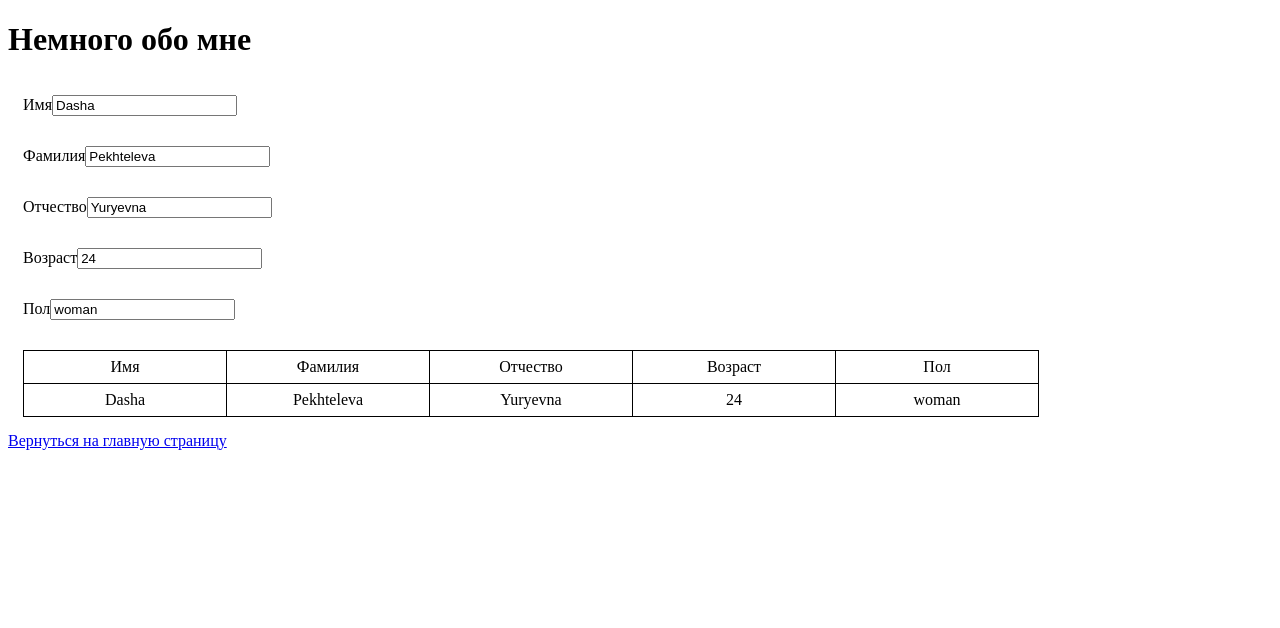
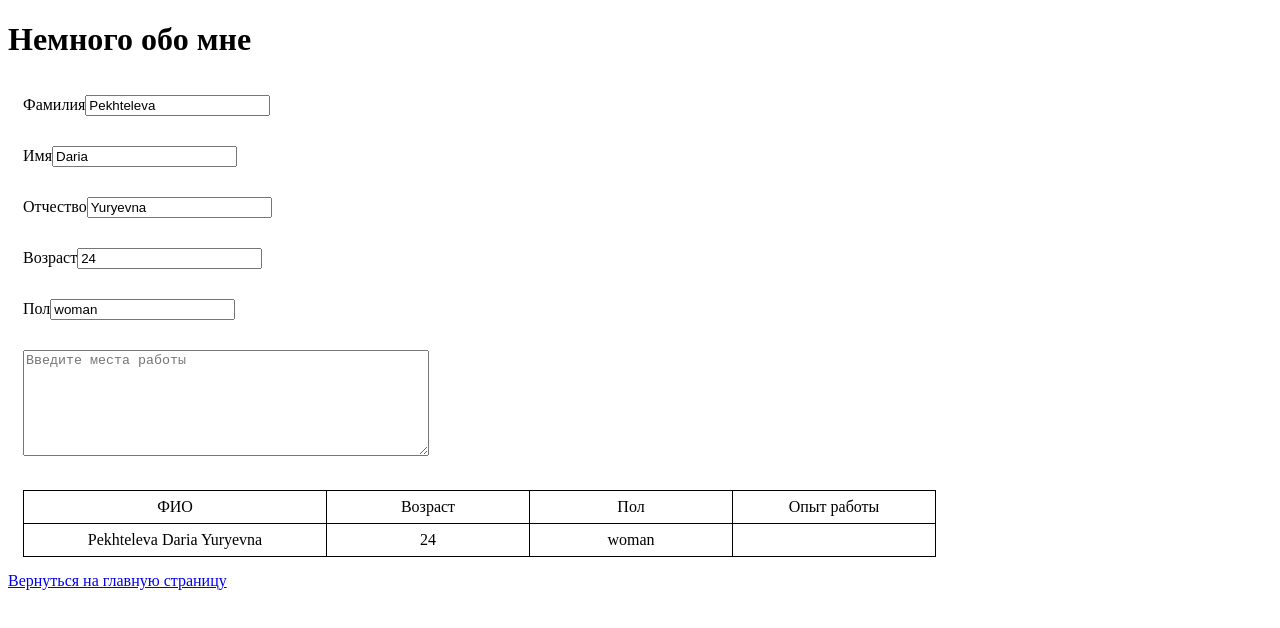
Before and after one commit to Dashazxcvbnm/project_vue, a Vue app: page /about in a window 1280 px wide. Shown: the top 628 px of the page. Built offline with nearby package versions, Linux system fonts and the light colour scheme.

Commit message:
Решение задачи с использованием вычеслительных свойств

```diff
--- a/src/views/AboutPage.vue
+++ b/src/views/AboutPage.vue
@@ -2,45 +2,62 @@
   <div>
     <h1>Немного обо мне</h1>
   <div class="percon-info-wrap">
+    <label class="percon-info">Фамилия<input v-model="person.name.surname"></label>
     <label class="percon-info">Имя<input v-model="person.name.name"></label>
-    <label class="percon-info">Фамилия<input v-model="person.name.surname"></label>
     <label class="percon-info">Отчество<input v-model="person.name.patronymic"></label>
     <label class="percon-info">Возраст<input v-model="person.age"></label>
     <label class="percon-info">Пол<input v-model="person.sex"></label>
   </div>
+  <textarea class="textarea" placeholder="Введите места работы" v-model="testWork"></textarea>
     <table class="spreadsheet-wrapper">
       <tr class="line-row">
-        <td class="line-column">Имя</td>
-        <td class="line-column">Фамилия</td>
-        <td class="line-column">Отчество</td>
+        <td class="line-column">ФИО</td>
         <td class="line-column">Возраст</td>
         <td class="line-column">Пол</td>
+        <td class="line-column">Опыт работы</td>
       </tr>
       <tr class="line-row">
-        <td class="line-column">{{ person.name.name }}</td>
-        <td class="line-column">{{ person.name.surname }}</td>
-        <td class="line-column">{{ person.name.patronymic }}</td>
+        <td class="line-column">{{ fioField }}</td>
         <td class="line-column">{{ person.age }}</td>
         <td class="line-column">{{ person.sex }}</td>
+        <td class="line-column">{{ person.job }}</td>
       </tr>
     </table>
     <div><router-link to="/">Вернуться на главную страницу</router-link> </div>
   </div>
-
 </template>
 
 <script setup>
-import { reactive } from 'vue';
+import { reactive, computed, ref } from 'vue';
 const person = reactive ({
   name: {
-    name: 'Dasha',
     surname: 'Pekhteleva',
+    name: 'Daria',
     patronymic: 'Yuryevna',
   },
   age: '24',
   sex: 'woman'
-})
+});
 
+const fioField = computed (() => {
+  return Object.values(person.name).join(' ');
+});
+
+const jobsArr = [];
+person.job = '';
+
+const testWork = computed ({
+  get: () => {
+   return person.job
+  },
+
+  set: (newValue) => {
+    person.job = newValue
+    jobsArr.push(person.job.split(','));
+    console.log(jobsArr)
+  }
+
+});
 </script>
 
 <style scoped>
@@ -56,6 +73,11 @@ const person = reactive ({
   text-align: center;
   margin: 15px;
 }
+.textarea {
+  width: 400px;
+  height: 100px;
+  margin: 15px;
+}
 .line-row {
   border: 1px solid rgb(0, 0, 0);
 }
@@ -64,4 +86,7 @@ const person = reactive ({
   width: 200px;
   height: 30px;
 }
+.line-column:nth-child(1) {
+  width: 300px;
+}
 </style>
```
